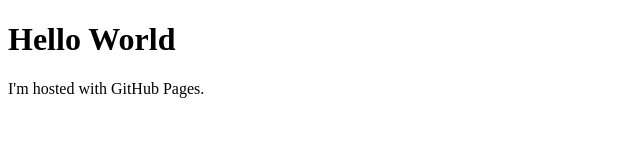
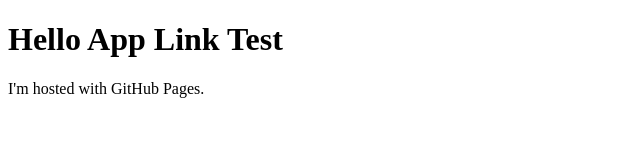
Before and after one commit to istepler/istepler.github.io, a plain HTML site: page index.html in a window 1280 px wide. Shown: the whole page, without its empty margins (0-640 px from the left). Drawn offline with Linux system fonts and the light colour scheme.

Commit message:
Update index.html

```diff
--- a/index.html
+++ b/index.html
@@ -1,7 +1,7 @@
 <!DOCTYPE html>
 <html>
 <body>
-<h1>Hello World</h1>
+<h1>Hello App Link Test</h1>
 <p>I'm hosted with GitHub Pages.</p>
 </body>
 </html>
```
